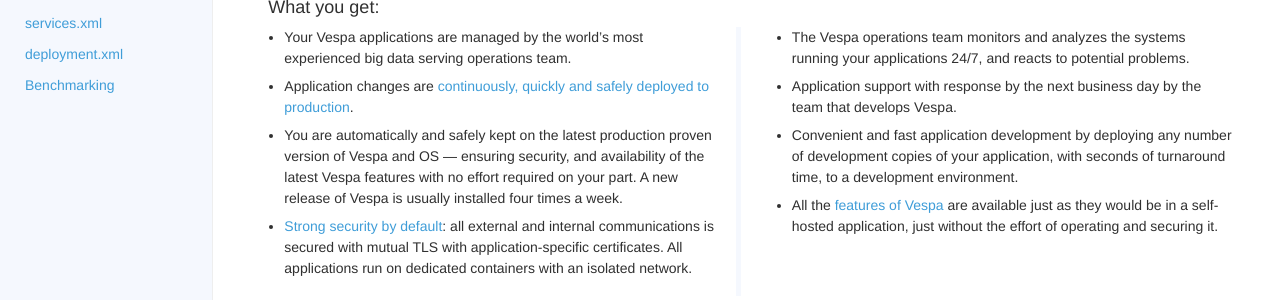
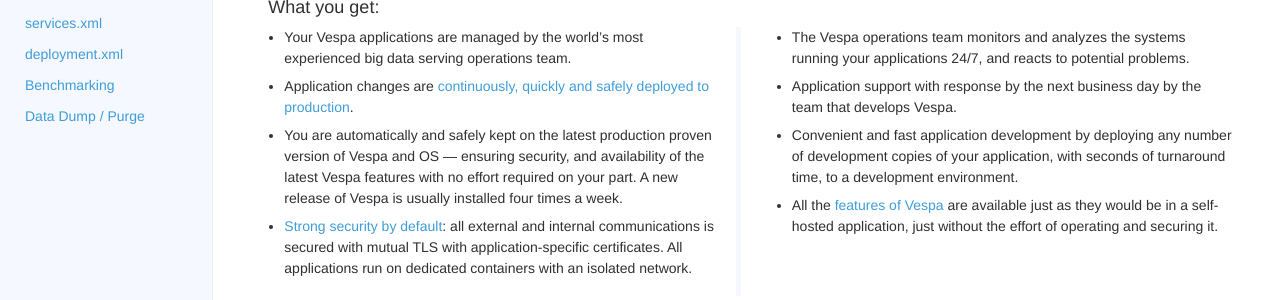
Before and after one commit to vespa-engine/cloud, a Jekyll site: the page built from index.html, in a window 1280 px wide. Shown: the part 437-737 px from the top of the page. Built offline with Jekyll 4.4.1, drawn with Linux system fonts in a browser that asks for light colours.

Commit message:
add to index

```diff
--- a/_data/sidebar.yml
+++ b/_data/sidebar.yml
@@ -30,3 +30,5 @@ docs:
       url: /reference/deployment
     - page: Benchmarking
       url: /benchmarking
+    - page: Data Dump / Purge
+      url: /data-dump
```
